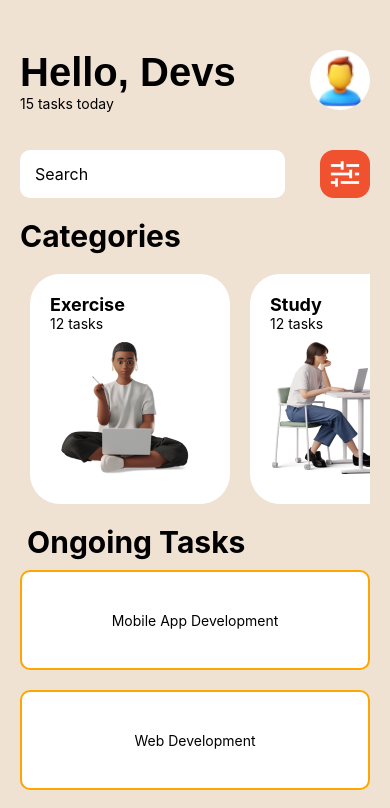
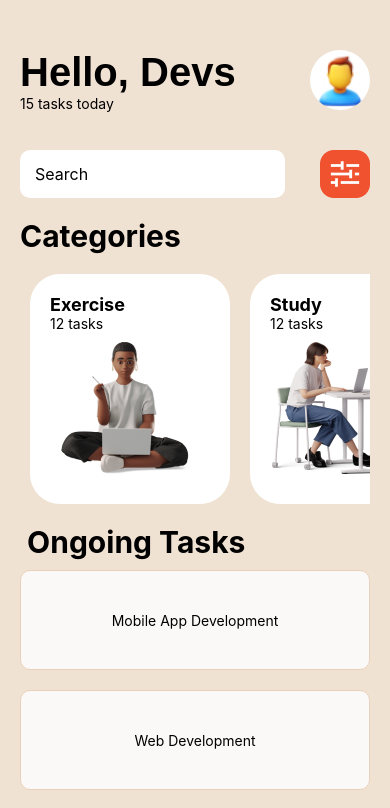
Before and after one commit to Cyberkid-30/rn-assignment3-11348753, a React Native app: screen / in a window 390 px wide. Shown: the top 808 px of the page. Built offline with nearby package versions, Linux system fonts and the light colour scheme.

Commit message:
Changed border color

```diff
--- a/App.js
+++ b/App.js
@@ -1,5 +1,4 @@
-
-import { Alert, Button, Image, StyleSheet, Text, View } from "react-native";
+import { StyleSheet, View } from "react-native";
 import Header from "./components/Header";
 import Categories from "./components/Categories";
 import Search from "./components/Search";
@@ -18,7 +17,6 @@ export default function App() {
 
 const styles = StyleSheet.create({
   container: {
-    // flex: 1,
     paddingHorizontal: 20,
     paddingVertical: 30,
     backgroundColor: "#f0e2d3",
--- a/components/Task.js
+++ b/components/Task.js
@@ -13,9 +13,9 @@ const styles = StyleSheet.create({
   container: {
     width: "100%",
     height: 100,
-    backgroundColor: "#fff",
-    borderWidth: 2,
-    borderColor: "orange",
+    backgroundColor: "#FBF9F7",
+    borderWidth: 1,
+    borderColor: "#E8D1BA",
     borderStyle: "solid",
     justifyContent: "center",
     alignItems: "center",
```
